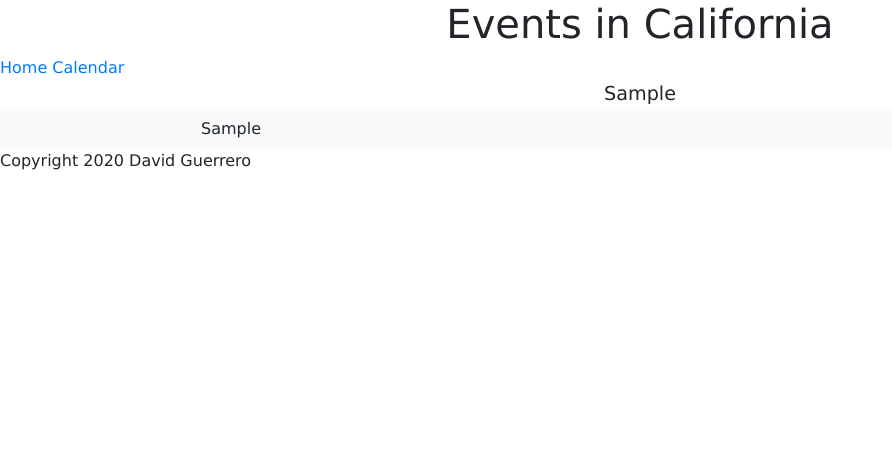
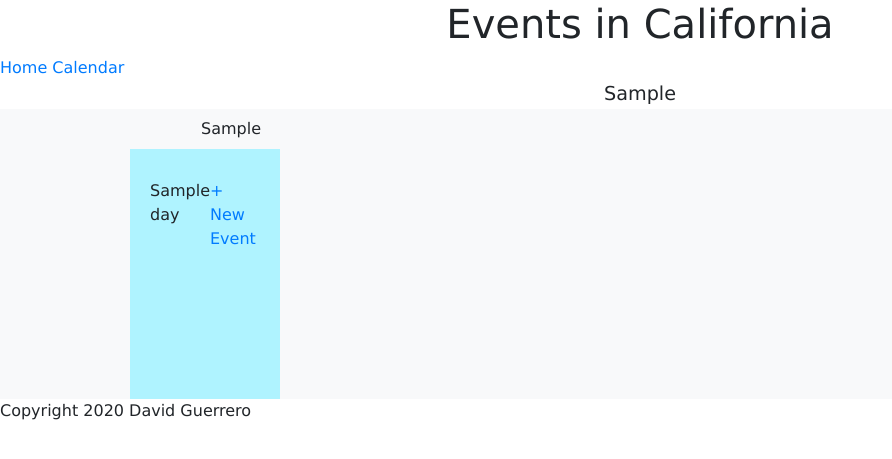
Before and after one commit to Aetrix27/WEB-1.1-Final-Project, a Flask app: template templates/events_list.html in a window 1280 px wide. Shown: the top 459 px of the page, without its empty margins (0-892 px from the left). Run offline with Flask 2, Linux system fonts and the light colour scheme; the template is opened without the code that fills it: most values are stand-ins (such as "Sample title", 1, 10 or a date in 2020); some libraries are stand-ins or nearby versions.

Commit message:
Fixed calendar display issue

```diff
--- a/templates/events_list.html
+++ b/templates/events_list.html
@@ -35,24 +35,28 @@
         {% endfor %}
 
         {% for day in days%}
+        {% if day != 0%}
 
+          <div class = "dayInfoDiv">
+            {{day}}
+            <a href="/create/{{day}}" class="nav">+ New Event</a>
 
           {% if eventsPresent == True %}
               {% for event in events %}
 
-                  {%if day <= events | length %}
                   {%if day|int()==events[count][0] %}
                       <a href="/event/{{ events[count][1] }}"><img src="{{ events[count][2] }}" id="imageDiv"></a>
                       <a href="/event/{{ events[count][1] }}">{{ events[count][3] }}</a>
 
                   {%endif%}
+
+              {%endfor%}
+
+                  </div>
+          {% endif %}
+          {% set count = count+1 %}
           {% endif %}
 
-                {%endfor%}
-            {% endif %}
-
-            </div>
-            {% set count = count+1 %}
         {%endfor%}
 
     </div>
```
Lines whose indentation alone changed are shown as unchanged.
